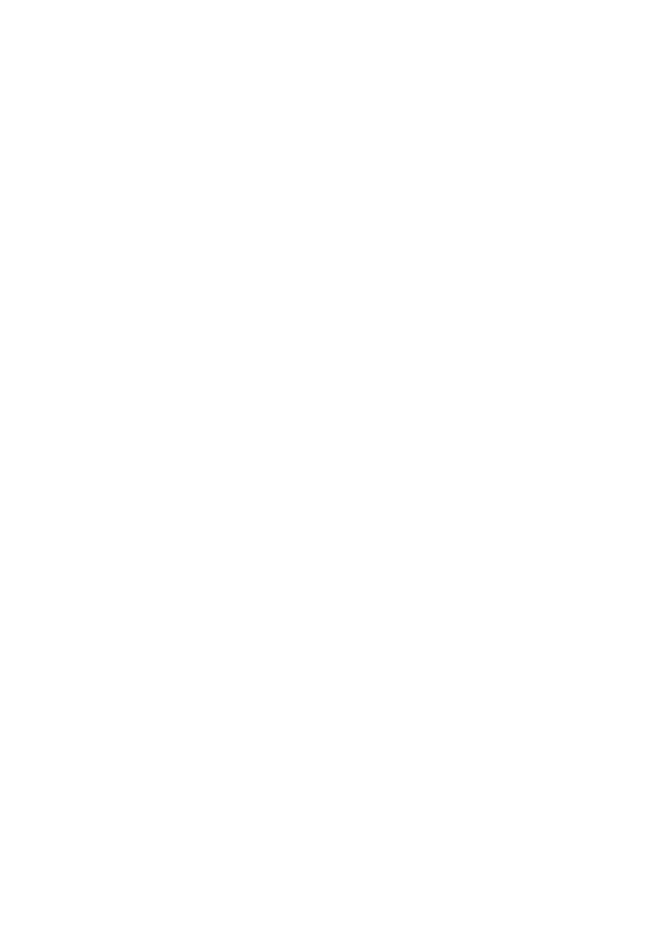
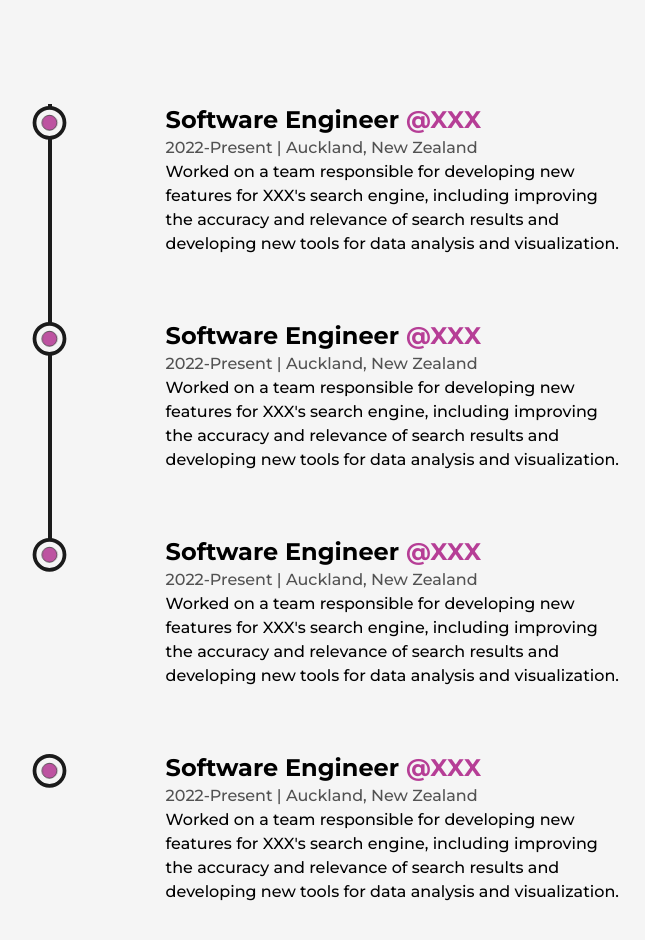
Before and after one commit to vivitian930/nextjs-portfolio-template, a Next.js app: page /about in a window 1280 px wide. Shown: the part 2460-3400 px from the top of the page, without its empty margins (244-889 px from the left). Before the commit the page ends 2310 px from the top, so only its background shows below. Built offline with nearby package versions, Linux system fonts and the light colour scheme.

Commit message:
add Experience Section

```diff
--- /dev/null
+++ b/src/components/Experience.js
@@ -0,0 +1,104 @@
+import { motion, useScroll } from "framer-motion"
+import React, { useRef } from "react"
+import LiIcon from "./LiIcon"
+
+const Details = ({ position, company, companyLink, time, address, work }) => {
+  const ref = useRef(null)
+  return (
+    <li
+      ref={ref}
+      className="my-8 first:mt-0 last:mb-0 w-[60%] mx-auto flex flex-col
+    items-center justify-between"
+    >
+      <LiIcon reference={ref} />
+      <motion.div
+        initial={{ y: 50 }}
+        whileInView={{ y: 0 }}
+        transition={{ duration: 0.5, type: "spring" }}
+      >
+        <h3 className="capitalize font-bold text-2xl">
+          {position}&nbsp;
+          <a
+            href={companyLink}
+            target="_blank"
+            className="capitalize text-primary"
+          >
+            @{company}
+          </a>
+        </h3>
+        <span className="capitalize font-medium text-dark/75">
+          {time} | {address}
+        </span>
+        <p className="font-medium w-full">{work}</p>
+      </motion.div>
+    </li>
+  )
+}
+
+const Experience = () => {
+  const ref = useRef(null)
+  const { scrollYProgress } = useScroll({
+    target: ref,
+    offset: ["start end", "center center"]
+  })
+  return (
+    <div className="my-64">
+      <h2 className="font-bold text-8xl mb-32 w-full text-center">
+        Experience
+      </h2>
+      <div ref={ref} className="w-[75%] mx-auto relative">
+        <motion.div
+          style={{ scaleY: scrollYProgress }}
+          className="absolute left-9 top-0 w-[4px] h-full bg-dark origin-top"
+        />
+        <ul
+          className="w-full flex flex-col items-start justify-between ml-4:
+        w"
+        >
+          <Details
+            position="Software Engineer"
+            company="XXX"
+            time="2022-Present"
+            companyLink="www.google.com"
+            address="Auckland, New Zealand"
+            work="Worked on a team responsible for developing new features for XXX's
+            search engine, including improving the accuracy and relevance of search results and
+            developing new tools for data analysis and visualization."
+          />
+          <Details
+            position="Software Engineer"
+            company="XXX"
+            time="2022-Present"
+            companyLink="www.google.com"
+            address="Auckland, New Zealand"
+            work="Worked on a team responsible for developing new features for XXX's
+            search engine, including improving the accuracy and relevance of search results and
+            developing new tools for data analysis and visualization."
+          />
+          <Details
+            position="Software Engineer"
+            company="XXX"
+            time="2022-Present"
+            companyLink="www.google.com"
+            address="Auckland, New Zealand"
+            work="Worked on a team responsible for developing new features for XXX's
+            search engine, including improving the accuracy and relevance of search results and
+            developing new tools for data analysis and visualization."
+          />
+          <Details
+            position="Software Engineer"
+            company="XXX"
+            time="2022-Present"
+            companyLink="www.google.com"
+            address="Auckland, New Zealand"
+            work="Worked on a team responsible for developing new features for XXX's
+            search engine, including improving the accuracy and relevance of search results and
+            developing new tools for data analysis and visualization."
+          />
+        </ul>
+      </div>
+    </div>
+  )
+}
+
+export default Experience
--- /dev/null
+++ b/src/components/LiIcon.js
@@ -0,0 +1,38 @@
+import { motion, useScroll } from "framer-motion"
+import React from "react"
+
+const LiIcon = ({ reference }) => {
+  const { scrollYProgress } = useScroll({
+    target: reference,
+    offset: ["center end", "center center"]
+  })
+  return (
+    <figure className="absolute left-0 stroke-dark">
+      <svg className="-rotate-90" width="75" height="75" viewBox="0 0 100 100">
+        <circle
+          cx="75"
+          cy="50"
+          r="20"
+          className="stroke-primary stroke-1 fill-none"
+        />
+        <motion.circle
+          cx="75"
+          cy="50"
+          r="20"
+          className="stroke-[5px] fill-light"
+          style={{
+            pathLength: scrollYProgress
+          }}
+        />
+        <circle
+          cx="75"
+          cy="50"
+          r="10"
+          className=" animate-pulse stroke-1 fill-primary"
+        />
+      </svg>
+    </figure>
+  )
+}
+
+export default LiIcon
--- a/src/pages/about.js
+++ b/src/pages/about.js
@@ -1,4 +1,5 @@
 import AnimatedText from "@/components/AnimatedText"
+import Experience from "@/components/Experience"
 import Layout from "@/components/Layout"
 import Skills from "@/components/Skills"
 import { motion, useInView, useMotionValue, useSpring } from "framer-motion"
@@ -108,6 +109,7 @@
             </div>
           </div>
           <Skills />
+          <Experience />
         </Layout>
       </main>
     </>
```
